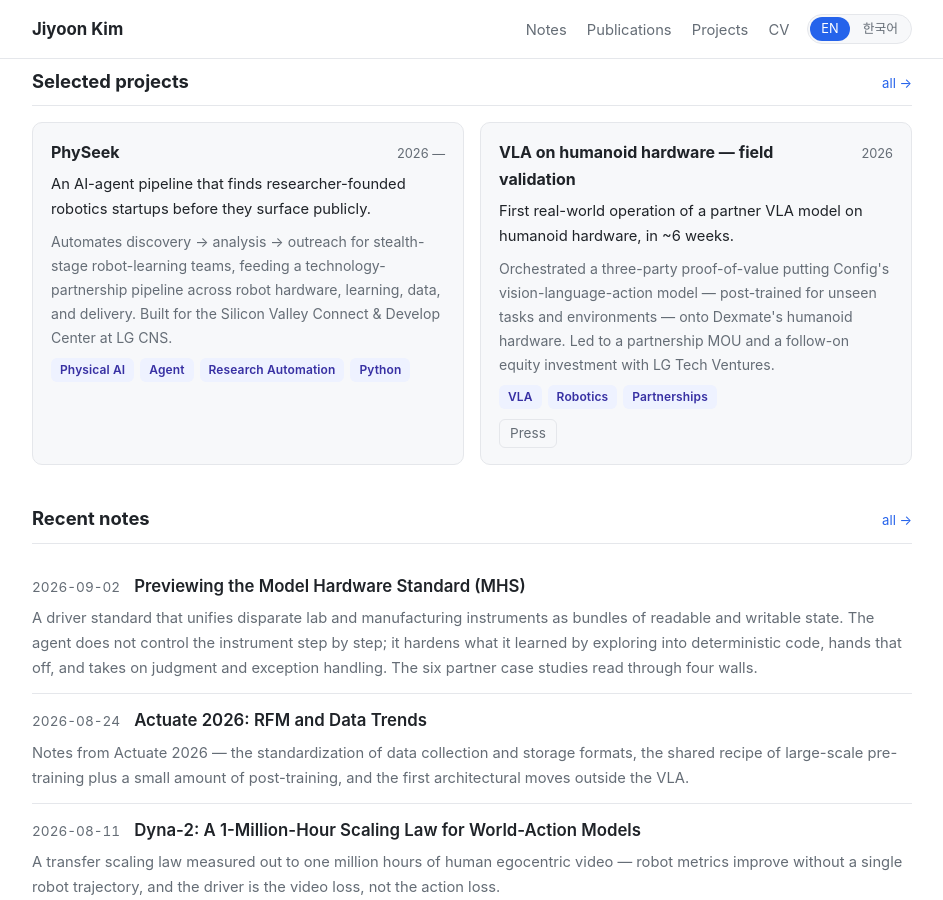
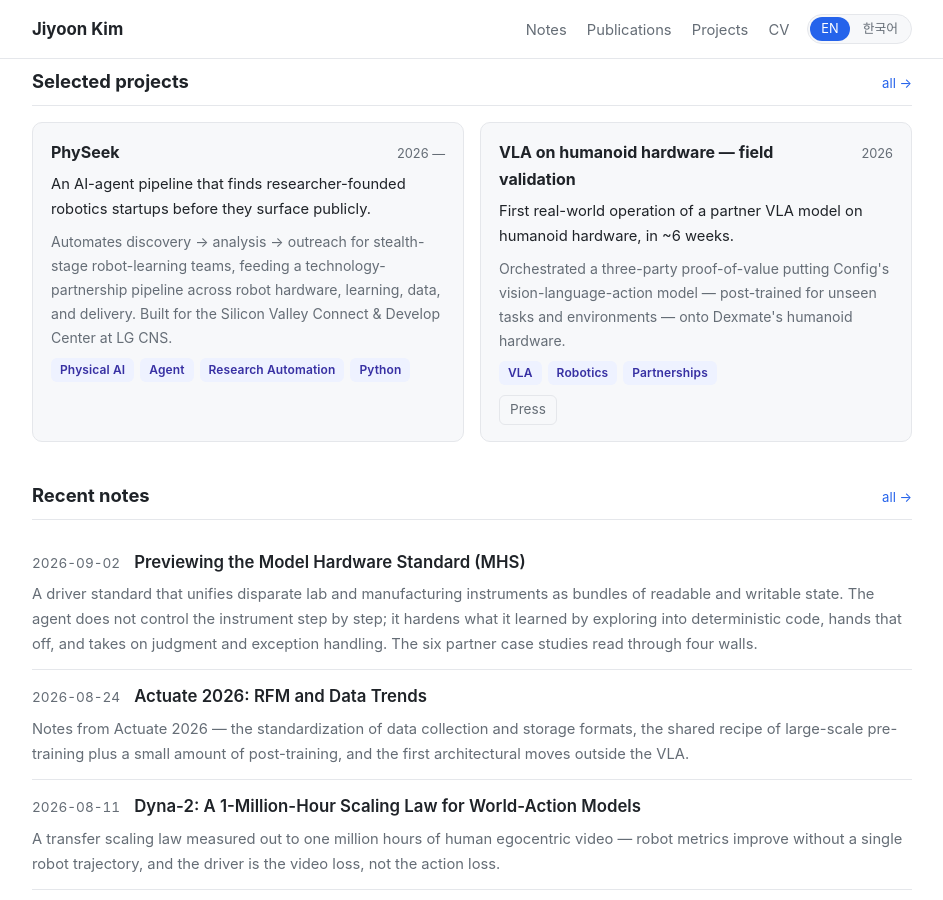
Before and after one commit to jiyoon0630/jiyoon0630.github.io, a Jekyll site: the page built from index.html, in a window 1280 px wide and 900 px high, scrolled down 1239 px. Shown: the whole window, without its empty margins (168-1111 px from the left). Built offline with Jekyll 4.4.1, drawn with Linux system fonts in a browser that asks for light colours.

Commit message:
Remove the MOU and follow-on investment outcome from the site
The field-validation project card and CV entry no longer mention the
partnership MOU or the follow-on equity investment, in either language.

Co-Authored-By: Claude Opus 5.5 <noreply@anthropic.com>
Claude-Session: https://claude.ai/code/session_014wtLZNxyujN4N8x7QCHCDc

```diff
--- a/_data/cv.yml
+++ b/_data/cv.yml
@@ -18,12 +18,12 @@ experience:
     bullets_ko:
       - "**발굴** — 로봇 하드웨어·학습·데이터·딜리버리 전반의 스타트업 네트워크를 파트너십 파이프라인으로 구축. 연구자 출신 창업자의 스텔스 단계 팀을 공개 전에 찾아내는 AI 에이전트 스카우팅 파이프라인 **PhySeek**(발굴 → 분석 → 컨택) 프로토타이핑"
       - "**기술 심층 분석** — RFM·월드 모델의 핵심 기술과 그 기반 연구를 해부해 실리콘밸리 로봇 학습 트렌드와 핵심 플레이어를 정리하고, 인사이트 리포트 2편으로 작성"
-      - "**현장 검증** — Config의 VLA 모델을 Dexmate의 휴머노이드 하드웨어에 올리는 3자 proof-of-value를 주도해 약 6주 만에 첫 실환경 구동 달성. 파트너십 MOU와 LG Tech Ventures와의 후속 지분 투자로 이어짐"
+      - "**현장 검증** — Config의 VLA 모델을 Dexmate의 휴머노이드 하드웨어에 올리는 3자 proof-of-value를 주도해 약 6주 만에 첫 실환경 구동 달성"
       - "**공동 개발** — 현장 배포에서 드러난 공백으로부터 연구 문제를 정의하고, 파트너 연구팀과 도메인 특화 RFM 개발 중. 산업(제조·물류) 도메인에 맞춘 pre/mid-training 적응으로 downstream post-training 비용 절감이 목표"
     bullets:
       - "**Sourcing** — built a startup network across robot hardware, learning, data, and delivery into a partnership pipeline; prototyped **PhySeek**, an AI-agent scouting pipeline (discovery → analysis → outreach) that finds researcher-founded stealth-stage teams ahead of public visibility."
       - "**Technology deep-dives** — dissected core RFM / world-model technologies and their foundational research to map Silicon Valley robot-learning trends and identify key players, distilled into two authored insight reports."
-      - "**Field validation** — orchestrated a three-party proof-of-value putting Config's VLA model onto Dexmate's humanoid hardware, achieving its first real-world operation in ~6 weeks; led to a partnership MOU and a follow-on equity investment with LG Tech Ventures."
+      - "**Field validation** — orchestrated a three-party proof-of-value putting Config's VLA model onto Dexmate's humanoid hardware, achieving its first real-world operation in ~6 weeks."
       - "**Co-development** — framed research problems from field-deployment gaps, and now build domain-specialized RFMs with partner research teams — pre/mid-training adaptation to industrial (manufacturing / logistics) domains to cut downstream post-training cost."
 
   - period: "Mar 2025 — Sep 2025"
--- a/_data/projects.yml
+++ b/_data/projects.yml
@@ -22,14 +22,12 @@
   description: >-
     Orchestrated a three-party proof-of-value putting Config's vision-language-action
     model — post-trained for unseen tasks and environments — onto Dexmate's humanoid
-    hardware. Led to a partnership MOU and a follow-on equity investment with
-    LG Tech Ventures.
+    hardware.
   name_ko: "휴머노이드 하드웨어 위의 VLA — 현장 검증"
   tagline_ko: "약 6주 만에 파트너사의 VLA 모델을 휴머노이드 하드웨어에서 처음 실환경 구동."
   description_ko: >-
     Config의 vision-language-action 모델(처음 보는 task와 환경에 맞춰 post-training)을
-    Dexmate의 휴머노이드 하드웨어에 올리는 3자 proof-of-value를 주도했습니다. 이 검증은
-    파트너십 MOU와 LG Tech Ventures와의 후속 지분 투자로 이어졌습니다.
+    Dexmate의 휴머노이드 하드웨어에 올리는 3자 proof-of-value를 주도했습니다.
   tags: [VLA, Robotics, Partnerships]
   selected: true
   links:
```
Also changed, not shown: CLAUDE.md (+2 -1 lines).
